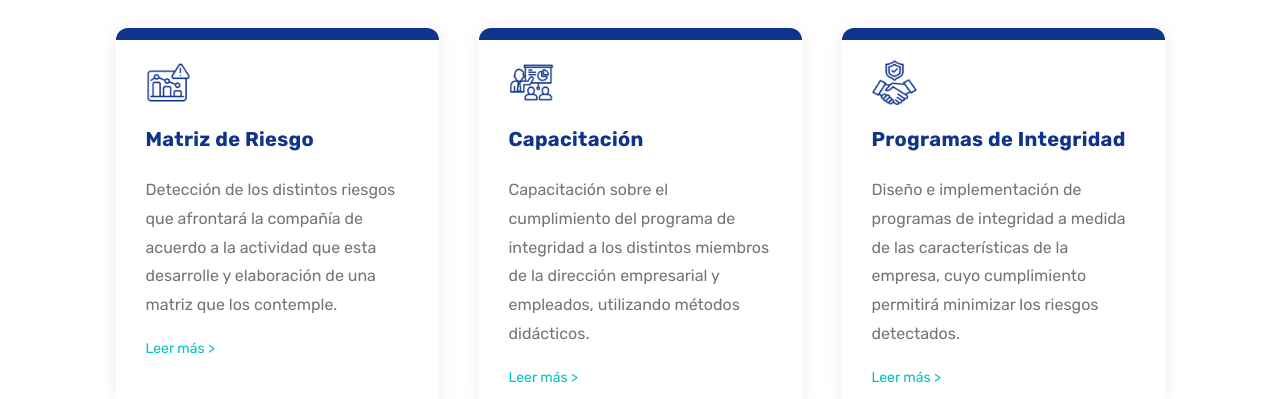
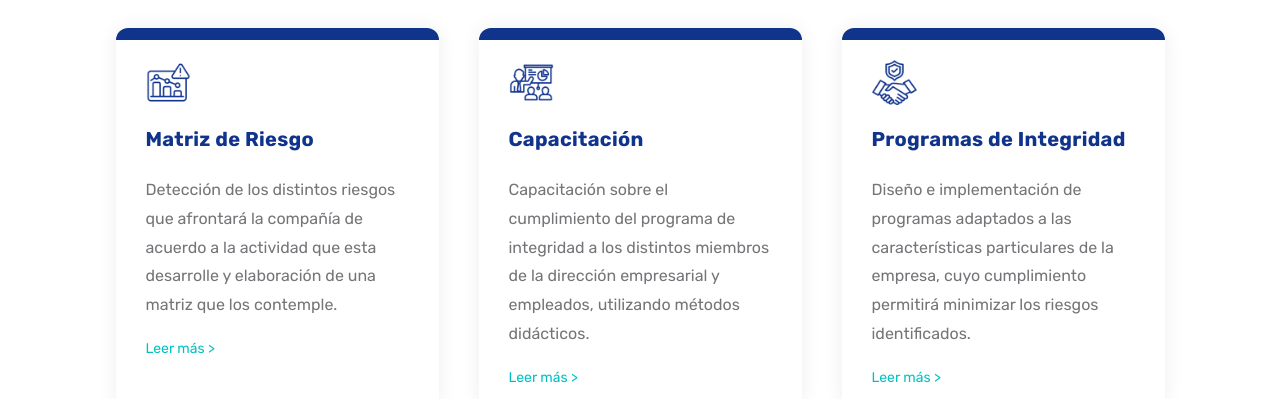
Before and after one commit to lalipognante/onestalanding-next, a Next.js app in the folder next-app/: page / in a window 1280 px wide. Shown: the part 1147-1546 px from the top of the page. Built offline with nearby package versions, Linux system fonts and the light colour scheme.

Commit message:
Update Servicies.jsx

```diff
--- a/next-app/sections/Servicies.jsx
+++ b/next-app/sections/Servicies.jsx
@@ -37,7 +37,7 @@ export const Services = () => {
       id: 3,
       title: 'Programas de Integridad',
       icon: icon3,
-      description: 'Diseño e implementación de programas de integridad a medida de las características de la empresa, cuyo cumplimiento permitirá minimizar los riesgos detectados.',
+      description: 'Diseño e implementación de programas adaptados a las características particulares de la empresa, cuyo cumplimiento permitirá minimizar los riesgos identificados.',
       showLearnMore: true,
       itemsBackSide: [
         'Diseño o renovación de código de ética',
```
